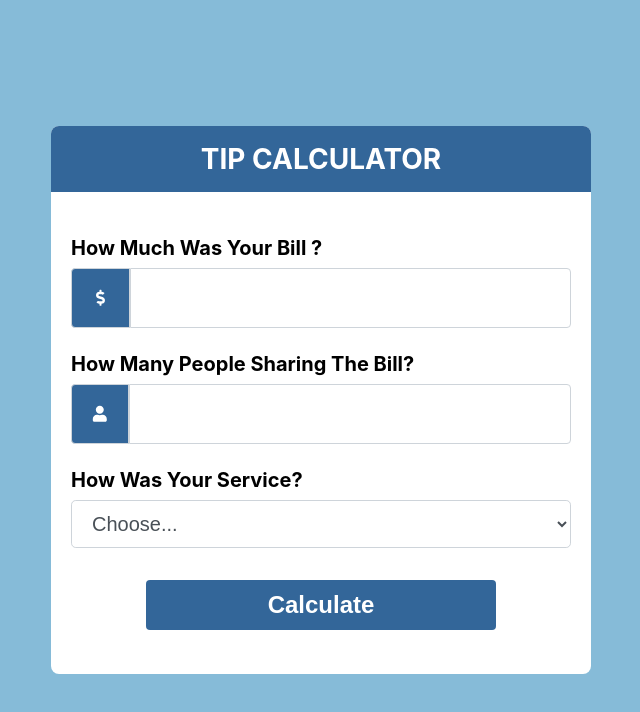
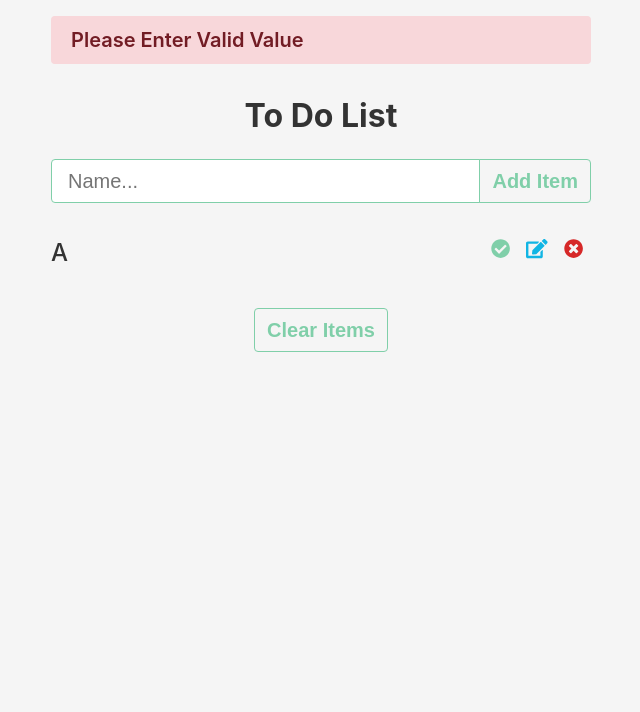
Before and after one commit to 0125jinlee/SmallJSProjects, a React (Create React App) app: page / in a window 1280 px wide. Shown: the top 712 px of the page, without its empty margins (319-959 px from the left). Built offline with nearby package versions, Linux system fonts and the light colour scheme.

Commit message:
12. To Do List Design Done

```diff
--- a/src/App.css
+++ b/src/App.css
@@ -1,218 +1,180 @@
 .App {
-  background: #86bbd8;
-  display: flex;
-  justify-content: center;
-  align-items: center;
+  background: #f5f5f5;
+  color: #333333;
   min-height: 100vh;
 }
 
 .Container {
-  flex: 0 0 83.333333%;
-  max-width: 83.333333%;
+  display: flex;
+  flex-direction: column;
+  position: relative;
+  flex-wrap: wrap;
+  width: 100%;
+  box-sizing: border-box;
+  margin-left: auto;
   margin-right: auto;
-  margin-left: auto;
 }
 
-.TipCalculator {
-  display: flex;
-  border: none;
-  border-radius: 0.5rem;
+.Alert {
+  display: show;
   position: relative;
-  display: flex;
-  flex-direction: column;
-  background-color: #fff;
-  background-clip: border-box;
-  align-items: center;
-  flex-wrap: wrap;
+  font-size: 1.25rem;
+  font-weight: 600;
+  padding: 0.75rem 1.25rem;
+  margin-top: 1rem;
+  margin-bottom: 0rem;
+  color: #721c24;
+  background-color: #f8d7da;
+  border-color: #f5c6cb;
+  border-radius: 0.25rem;
   box-sizing: border-box;
 }
 
-.Title {
+.AddItem {
+  margin-top: 2rem;
+  margin-bottom: 0.25rem;
+  box-sizing: border-box;
+  display: block;
+  text-align: center;
+}
+
+.AddItem h3 {
+  font-size: 2rem;
+  margin-top: 0;
+  margin-bottom: 1.5rem;
+  text-align: center;
+}
+
+.InputGroup {
+  display: flex;
+  align-items: stretch;
   width: 100%;
-  background: #336699;
-  border-top-right-radius: 0.5rem;
-  border-top-left-radius: 0.5rem;
-  color: white;
-  padding: 0.5rem;
-  margin: 0;
+  color: #495057;
+  transition: border-color 0.15s ease-in-out, box-shadow 0.15s ease-in-out;
+}
+
+.InputItem {
+  position: relative;
+  flex: 1 1 auto;
+  box-sizing: border-box;
+  padding-left: 1rem;
+  font-size: 1.25rem;
+  border-radius: 0.25rem 0 0 0.25rem;
+  border: solid 1px #80cfa9;
+}
+
+.InputItem:focus {
+  outline: 0;
+  border: solid 2px #80cfa9;
+}
+
+.InputGroupAppend {
+  margin-left: -1px;
+}
+
+.AddBtn {
+  cursor: pointer;
+  position: relative;
+  z-index: 3;
+  border: 1px solid transparent;
+  border-color: #80cfa9;
+  background: transparent;
+  color: #80cfa9;
+  padding: 0.375rem 0.75rem;
+  font-size: 1.25rem;
+  font-weight: 600;
+  line-height: 1.5;
+  border-radius: 0 0.25rem 0.25rem 0;
+  transition: color 0.15s ease-in-out, background-color 0.15s ease-in-out,
+    border-color 0.15s ease-in-out, box-shadow 0.15s ease-in-out;
+}
+
+.AddBtn:hover {
+  color: #333333;
+  background: #80cfa9;
+}
+
+.AddBtn:focus {
+  outline: 0;
+  border: solid 2px #80cfa9;
+}
+
+.List {
+  box-sizing: border-box;
+  text-align: center;
+  color: #333333;
+}
+
+.Items {
+  box-sizing: border-box;
+  margin-top: 2rem;
+  margin-bottom: 2rem;
+  text-align: center;
+}
+
+.Item {
+  display: flex;
+  justify-content: space-between;
+  margin-top: 1rem;
+  margin-bottom: 1rem;
   box-sizing: border-box;
 }
 
-.Title h2 {
-  text-align: center;
-  font-size: 1.75rem;
-  margin-top: 0.5rem;
+.Item h5 {
+  text-transform: capitalize;
+  font-size: 1.5rem;
+  margin-top: 0;
   margin-bottom: 0.5rem;
+  font-weight: 500;
+  line-height: 1.2;
 }
 
-.Body {
-  flex: 1 1 auto;
-  padding: 1.25rem;
-  box-sizing: border-box;
-  width: 100%;
+.CheckIcon {
+  color: #80cfa9;
+  font-size: 1.2rem;
+  cursor: pointer;
+  margin-left: 0.5rem;
+  margin-right: 0.5rem;
 }
 
-.Notification {
-  box-sizing: border-box;
-  display: block;
-  position: relative;
-  margin: 1rem;
-  padding: 0.5rem;
-  border-radius: 0.25rem;
-  text-align: center;
-  font-weight: 700;
-  font-size: 1.3rem;
-  color: #721c24;
-  background-color: #f8d7da;
+.EditIcon {
+  color: #11b5e4;
+  font-size: 1.2rem;
+  cursor: pointer;
+  margin-left: 0.5rem;
+  margin-right: 0.5rem;
 }
 
-.TipForm {
-  box-sizing: border-box;
-  margin-top: 0;
+.DeleteIcon {
+  color: #d62828;
+  font-size: 1.2rem;
+  cursor: pointer;
+  margin-left: 0.5rem;
+  margin-right: 0.5rem;
 }
 
-.TipForm section {
-  display: block;
-  margin-top: 1.5rem;
-  margin-bottom: 1.5rem;
-  box-sizing: border-box;
-}
-
-.TipForm section h3 {
-  margin-bottom: 0.5rem;
+.ClearBtn {
+  display: inline-block;
+  text-align: center;
+  cursor: pointer;
+  border-color: #80cfa9;
+  background: transparent;
+  color: #80cfa9;
+  margin: 0;
+  overflow: visible;
+  border: 1px solid #80cfa9;
+  padding: 0.375rem 0.75rem;
   font-size: 1.25rem;
-}
-
-.InputGroup {
-  position: relative;
-  display: flex;
-  flex-wrap: wrap;
-  align-items: stretch;
-  width: 100%;
-  box-sizing: border-box;
-}
-
-.InputGroup input:focus {
-  outline: none;
-  border: 0.2 solid #86bbd8;
-  box-shadow: 0 0 8px #86bbd8;
-}
-
-.InputGroupPrepend {
-  display: flex;
-  box-sizing: border-box;
-}
-
-.InputGroupPrepend span {
-  background: #336699;
-  color: white;
-  display: flex;
-  align-items: center;
-  margin-bottom: 0;
-  white-space: nowrap;
-  border: 1px solid #ced4da;
-  border-top-left-radius: 0.25rem;
-  border-bottom-left-radius: 0.25rem;
-}
-
-.DollarIcon {
-  text-align: center;
-  padding: 1.3rem 1.5rem;
-}
-
-.UserIcon {
-  text-align: center;
-  padding: 1.3rem;
-}
-
-.NumberInput {
-  border-top-left-radius: 0;
-  border-bottom-left-radius: 0;
-  border-top-right-radius: 0.25rem;
-  border-bottom-right-radius: 0.25rem;
-  position: relative;
-  display: block;
-  color: #495057;
-  background-color: #fff;
-  background-clip: padding-box;
-  border: 1px solid #ced4da;
-  flex: 1 1 auto;
-  padding: 0.5rem 1rem;
-  font-size: 1.25rem;
-  line-height: 1.5;
-  transition: border-color 0.15s ease-in-out, box-shadow 0.15s ease-in-out;
-  overflow: visible;
-  margin: 0;
-}
-
-.TipList {
-  margin-bottom: 2rem;
-  box-sizing: border-box;
-}
-
-.TipList select {
-  width: 100%;
-  height: calc(2.875rem + 2px);
-  margin: 0;
-  padding: 0.5rem 1rem;
-  font-size: 1.25rem;
-  line-height: 1.5;
-  border-radius: 0.3rem;
-  color: #495057;
-  background-color: #fff;
-  background-clip: padding-box;
-  border: 1px solid #ced4da;
-  transition: border-color 0.15s ease-in-out, box-shadow 0.15s ease-in-out;
-  overflow: visible;
-}
-
-.TipList select:focus {
-  outline: none;
-  border: 0.2 solid #86bbd8;
-  box-shadow: 0 0 8px #86bbd8;
-}
-
-.CalculateButton {
-  display: block;
-  cursor: pointer;
-  background: #336699;
-  font-size: 1.5rem;
   font-weight: 600;
-  color: white;
-  margin-left: auto;
-  margin-right: auto;
-  width: 70%;
-  text-align: center;
-  border: 1px solid transparent;
-  padding: 0.375rem 0.75rem;
   line-height: 1.5;
   border-radius: 0.25rem;
   transition: color 0.15s ease-in-out, background-color 0.15s ease-in-out,
     border-color 0.15s ease-in-out, box-shadow 0.15s ease-in-out;
-  overflow: visible;
 }
 
-.CalculateButton:hover {
-  background: #86bbd8;
-  color: black;
-  border: 0.2 solid #86bbd8;
-  box-shadow: 0 0 8px #86bbd8;
-}
-
-.CalculateButton:focus {
-  outline: none;
-  border: 0.2 solid #86bbd8;
-  box-shadow: 0 0 8px #86bbd8;
-}
-
-.Loading {
-  text-align: center;
-}
-
-.Result {
-  text-align: center;
-  font-size: 1.5rem;
-  font-weight: 600;
+.ClearBtn:hover {
+  color: #333333;
+  background: #80cfa9;
 }
 
 @media (min-width: 768px) {
--- a/src/App.js
+++ b/src/App.js
@@ -1,152 +1,41 @@
-import React, { useState, useEffect } from "react";
+import React, { useState } from "react";
 import { FontAwesomeIcon } from "@fortawesome/react-fontawesome";
-import { faDollarSign, faUser } from "@fortawesome/free-solid-svg-icons";
+import {
+  faCheckCircle,
+  faEdit,
+  faTimesCircle,
+} from "@fortawesome/free-solid-svg-icons";
 
 import "./App.css";
 
 const App = () => {
-  const [billAmt, setBillAmt] = useState(0);
-  const [people, setPeople] = useState(0);
-  const [service, setService] = useState(0);
-  const [tipAmt, setTipAmt] = useState(0);
-  const [notification, setNotification] = useState(false);
-  const [calculateBtn, setCalculateBtn] = useState(false);
-  const [loading, setLoading] = useState(false);
-
-  useEffect(() => {
-    setTipAmt(billAmt * service);
-  }, [billAmt, service]);
-
-  const billAmtHandler = (e) => {
-    e.preventDefault();
-    setBillAmt(Number(e.target.value));
-  };
-
-  const setPeopleHandler = (e) => {
-    e.preventDefault();
-    setPeople(Number(e.target.value));
-  };
-
-  const setServiceHandler = (e) => {
-    e.preventDefault();
-    setService(Number(e.target.value));
-  };
-
-  const setCalculateBtnHandler = (e) => {
-    e.preventDefault();
-    if (billAmt === 0 || people === 0 || service === 0) {
-      setCalculateBtn(false);
-      setNotification(true);
-      setTimeout(() => setNotification(false), 4000);
-    } else if (
-      !calculateBtn &&
-      billAmt !== 0 &&
-      people !== 0 &&
-      service !== 0
-    ) {
-      setLoading(true);
-      setTimeout(() => setLoading(false), 2000);
-      setTimeout(() => setCalculateBtn(true), 2000);
-    }
-  };
-
   return (
     <div className="App">
       <div className="Container">
-        <div className="TipCalculator">
-          <div className="Title">
-            <h2>TIP CALCULATOR</h2>
+        <div className="Alert">Please Enter Valid Value</div>
+        <form className="AddItem">
+          <h3>To Do List</h3>
+          <div className="InputGroup">
+            <input type="text" className="InputItem" placeholder="Name..." />
+            <div className="InputGroupAppend">
+              <button className="AddBtn">Add Item</button>
+            </div>
           </div>
-          <div className="Body">
-            {notification ? (
-              <div className="Notification">
-                {billAmt === 0 ? <p>Bill amount cannot be blank</p> : null}
-                {people === 0 ? (
-                  <p>Number of users must be greater than zero</p>
-                ) : null}
-                {service === 0 ? <p>You must select a Service</p> : null}
+        </form>
+        <div className="List">
+          <div className="Items">
+            <div className="Item">
+              <h5>a</h5>
+              <div className="ItemIcons">
+                <FontAwesomeIcon className="CheckIcon" icon={faCheckCircle} />
+                <FontAwesomeIcon className="EditIcon" icon={faEdit} />
+                <FontAwesomeIcon className="DeleteIcon" icon={faTimesCircle} />
               </div>
-            ) : null}
-            <form className="TipForm">
-              <section>
-                <h3>How Much Was Your Bill ?</h3>
-                <div className="InputGroup">
-                  <div className="InputGroupPrepend">
-                    <span>
-                      <FontAwesomeIcon
-                        className="DollarIcon"
-                        icon={faDollarSign}
-                      />
-                    </span>
-                  </div>
-                  <input
-                    type="number"
-                    className="NumberInput"
-                    onChange={billAmtHandler}
-                  />
-                </div>
-              </section>
-              <section>
-                <h3>How Many People Sharing The Bill?</h3>
-                <div className="InputGroup">
-                  <div className="InputGroupPrepend">
-                    <span>
-                      <FontAwesomeIcon className="UserIcon" icon={faUser} />
-                    </span>
-                  </div>
-                  <input
-                    type="number"
-                    className="NumberInput"
-                    onChange={setPeopleHandler}
-                  />
-                </div>
-              </section>
-              <section>
-                <h3>How Was Your Service?</h3>
-                <div className="TipList">
-                  <select onChange={setServiceHandler}>
-                    <option selected value="0">
-                      Choose...
-                    </option>
-                    <option value=".20">Great - 20%</option>
-                    <option value=".15">Good - 15%</option>
-                    <option value=".10">Okay - 10%</option>
-                    <option value=".01">Bad - 1%</option>
-                  </select>
-                </div>
-                <input
-                  className="CalculateButton"
-                  type="submit"
-                  value="Calculate"
-                  onClick={setCalculateBtnHandler}
-                />
-              </section>
-            </form>
-            {loading ? (
-              <div className="Loading">
-                <img src="Loading.gif" alt="Loading" />
-              </div>
-            ) : null}
-            {calculateBtn ? (
-              <div className="Result">
-                <h3>
-                  Tip Amount
-                  <span> ${parseFloat(tipAmt).toFixed(2)}</span>
-                </h3>
-                <h3>
-                  Total Amount
-                  <span> ${parseFloat(billAmt + tipAmt).toFixed(2)}</span>
-                </h3>
-                <h3>
-                  Each Person Owes
-                  <span>
-                    {" "}
-                    ${parseFloat((billAmt + tipAmt) / people).toFixed(2)}
-                  </span>
-                </h3>
-              </div>
-            ) : null}
+            </div>
           </div>
+          <button type="button" className="ClearBtn">
+            Clear Items
+          </button>
         </div>
       </div>
     </div>
```
Also changed, not shown: 1 other file (tests, documents, lock files or other folders).
